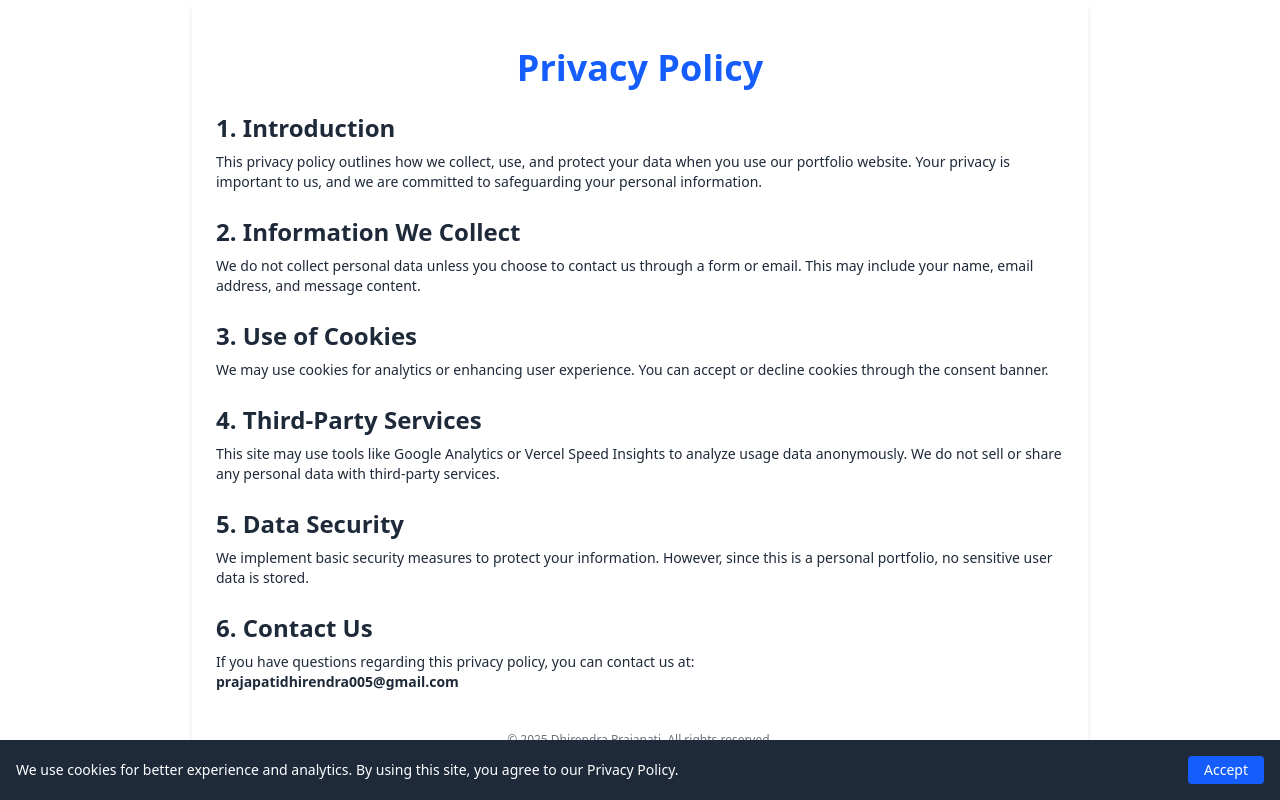
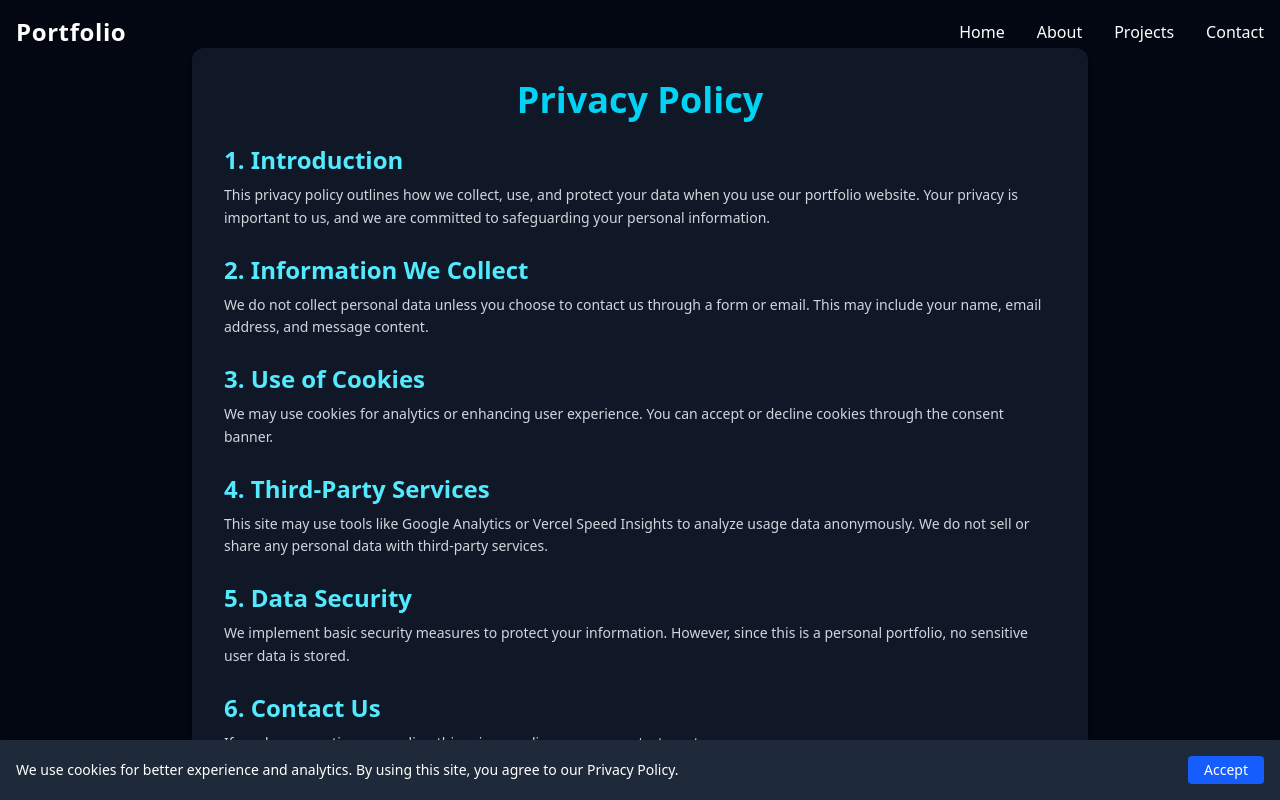
Before and after one commit to dhirendraprajapati005/Dhirendra-Portfolio, a React (Vite) app: page /privacy-policy in a window 1280 px wide. Shown: the top 800 px of the page. Built offline with nearby package versions, Linux system fonts and the light colour scheme.

Commit message:
Analatics add

```diff
--- a/package.json
+++ b/package.json
@@ -11,6 +11,7 @@
   },
   "dependencies": {
     "@tailwindcss/vite": "^4.1.10",
+    "@vercel/analytics": "^1.5.0",
     "@vercel/speed-insights": "^1.2.0",
     "aos": "^2.3.4",
     "axios": "^1.10.0",
--- a/src/App.jsx
+++ b/src/App.jsx
@@ -1,5 +1,6 @@
 import React from 'react';
 import { Routes, Route } from 'react-router-dom';
+import { Analytics } from '@vercel/analytics/react';
 
 import Home from './pages/Home.jsx';
 import About from './pages/About.jsx';
@@ -12,6 +13,7 @@ import CookieConsent from './components/CookieConsent.jsx'; // ✅ CookieConsent
 const App = () => {
   return (
     <>
+
       <Routes>
         {/* Home Page */}
         <Route path='/' element={<Home />} />
@@ -31,6 +33,7 @@ const App = () => {
 
       {/* Cookie Consent Banner — always visible at bottom */}
       <CookieConsent />
+      <Analytics />
     </>
   );
 };
--- a/src/pages/PrivacyPolicy.jsx
+++ b/src/pages/PrivacyPolicy.jsx
@@ -1,59 +1,72 @@
 // src/pages/PrivacyPolicy.jsx
 import React from 'react';
+import { Helmet } from 'react-helmet';
+import { motion } from 'framer-motion';
 
 const PrivacyPolicy = () => {
   return (
-    <div className="max-w-4xl mx-auto px-6 py-12 text-gray-800 dark:text-gray-100 bg-white dark:bg-gray-900 shadow-md rounded-lg">
-      <h1 className="text-4xl font-bold mb-6 text-center text-blue-600 dark:text-blue-400">Privacy Policy</h1>
+    <>
+      <Helmet>
+        <title>Privacy Policy | Dhirendra Portfolio</title>
+        <meta
+          name="description"
+          content="Read the privacy policy outlining how Dhirendra's portfolio website collects, uses, and protects your data."
+        />
+      </Helmet>
 
-      <section className="mb-6">
-        <h2 className="text-2xl font-semibold mb-2">1. Introduction</h2>
-        <p className="text-sm">
-          This privacy policy outlines how we collect, use, and protect your data when you use our portfolio website. Your privacy is important to us, and we are committed to safeguarding your personal information.
-        </p>
-      </section>
+      <motion.div
+        initial={{ opacity: 0 }}
+        animate={{ opacity: 1 }}
+        transition={{ duration: 1 }}
+        className="min-h-screen bg-gray-950 text-white px-6 py-12 flex items-center justify-center"
+      >
+        <div className="max-w-4xl w-full bg-gray-900 p-8 rounded-xl shadow-md">
+          <h1 className="text-4xl font-bold mb-6 text-center text-cyan-400">Privacy Policy</h1>
 
-      <section className="mb-6">
-        <h2 className="text-2xl font-semibold mb-2">2. Information We Collect</h2>
-        <p className="text-sm">
-          We do not collect personal data unless you choose to contact us through a form or email. This may include your name, email address, and message content.
-        </p>
-      </section>
+          {[
+            {
+              title: '1. Introduction',
+              content:
+                'This privacy policy outlines how we collect, use, and protect your data when you use our portfolio website. Your privacy is important to us, and we are committed to safeguarding your personal information.'
+            },
+            {
+              title: '2. Information We Collect',
+              content:
+                'We do not collect personal data unless you choose to contact us through a form or email. This may include your name, email address, and message content.'
+            },
+            {
+              title: '3. Use of Cookies',
+              content:
+                'We may use cookies for analytics or enhancing user experience. You can accept or decline cookies through the consent banner.'
+            },
+            {
+              title: '4. Third-Party Services',
+              content:
+                'This site may use tools like Google Analytics or Vercel Speed Insights to analyze usage data anonymously. We do not sell or share any personal data with third-party services.'
+            },
+            {
+              title: '5. Data Security',
+              content:
+                'We implement basic security measures to protect your information. However, since this is a personal portfolio, no sensitive user data is stored.'
+            },
+            {
+              title: '6. Contact Us',
+              content:
+                'If you have questions regarding this privacy policy, you can contact us at:\n\nprajapatidhirendra005@gmail.com'
+            }
+          ].map((section, index) => (
+            <section className="mb-6" key={index}>
+              <h2 className="text-2xl font-semibold mb-2 text-cyan-300">{section.title}</h2>
+              <p className="text-sm leading-relaxed text-gray-300 whitespace-pre-line">{section.content}</p>
+            </section>
+          ))}
 
-      <section className="mb-6">
-        <h2 className="text-2xl font-semibold mb-2">3. Use of Cookies</h2>
-        <p className="text-sm">
-          We may use cookies for analytics or enhancing user experience. You can accept or decline cookies through the consent banner.
-        </p>
-      </section>
-
-      <section className="mb-6">
-        <h2 className="text-2xl font-semibold mb-2">4. Third-Party Services</h2>
-        <p className="text-sm">
-          This site may use tools like Google Analytics or Vercel Speed Insights to analyze usage data anonymously. We do not sell or share any personal data with third-party services.
-        </p>
-      </section>
-
-      <section className="mb-6">
-        <h2 className="text-2xl font-semibold mb-2">5. Data Security</h2>
-        <p className="text-sm">
-          We implement basic security measures to protect your information. However, since this is a personal portfolio, no sensitive user data is stored.
-        </p>
-      </section>
-
-      <section className="mb-6">
-        <h2 className="text-2xl font-semibold mb-2">6. Contact Us</h2>
-        <p className="text-sm">
-          If you have questions regarding this privacy policy, you can contact us at:
-          <br />
-          <strong>prajapatidhirendra005@gmail.com</strong>
-        </p>
-      </section>
-
-      <p className="text-xs text-center text-gray-500 mt-10">
-        © {new Date().getFullYear()} Dhirendra Prajapati. All rights reserved.
-      </p>
-    </div>
+          <p className="text-xs text-center text-gray-500 mt-10">
+            © {new Date().getFullYear()} Dhirendra Prajapati. All rights reserved.
+          </p>
+        </div>
+      </motion.div>
+    </>
   );
 };
 
```
Also changed, not shown: 1 other file (tests, documents, lock files or other folders).
